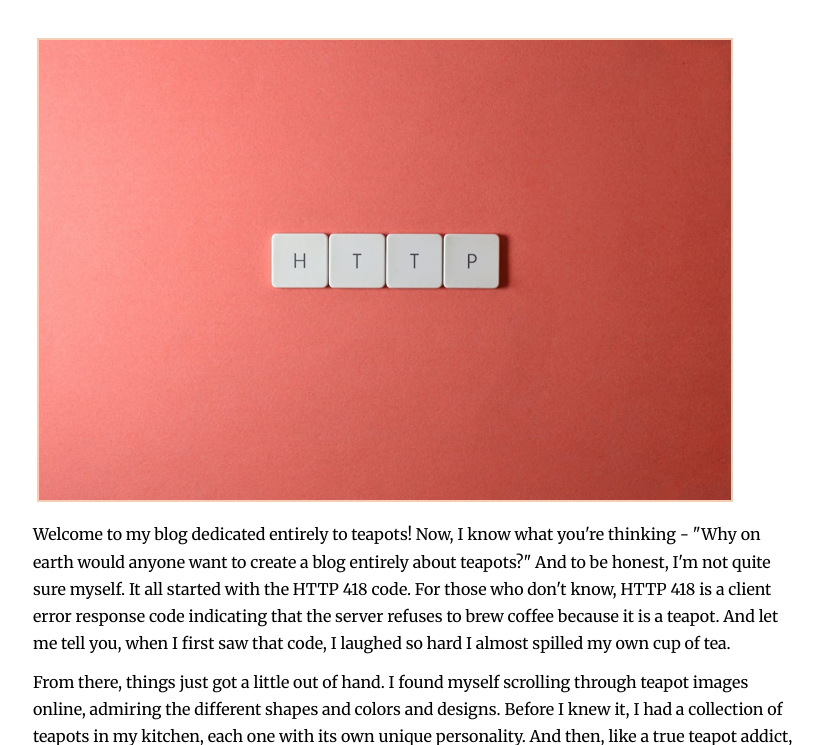
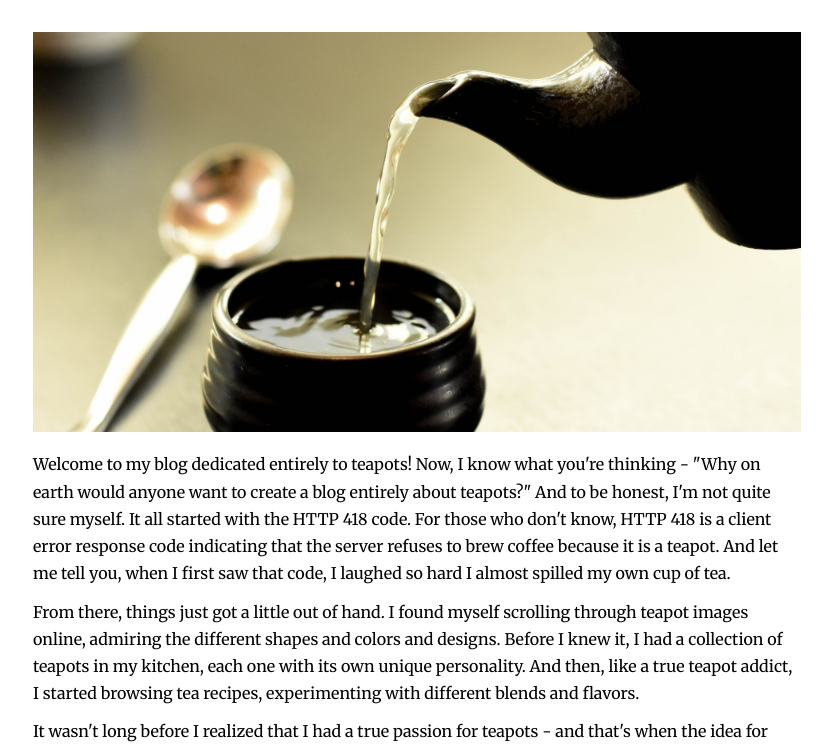
Before and after one commit to rogerb5/winter2023-cscd378-blog-final, a PHP site: page /about.html in a window 1280 px wide. Shown: the part 240-985 px from the top of the page, without its empty margins (223-1055 px from the left). Run offline with PHP 8.4, Linux system fonts and the light colour scheme.

Commit message:
add new image

```diff
--- a/about.html
+++ b/about.html
@@ -34,7 +34,8 @@
 
     <section class="about">
         <figure>
-            <img src="assets//img/7.jpg">
+            <img src="assets/img/8.jpg" class="about-pic" title="Pouring tea" alt="Pouring Tea">
+        </figure>
         <p class="about-p">
             Welcome to my blog dedicated entirely to teapots! Now, I know what you're thinking - "Why on earth would
             anyone want to create a blog entirely about teapots?" And to be honest, I'm not quite sure myself. It
--- a/css/style.css
+++ b/css/style.css
@@ -272,6 +272,12 @@ section.about p {
     margin-top: 0.7rem;
 }
 
+.about-pic {
+    width: 100%;
+    height: 400px;
+    object-fit: cover;
+}
+
 /* LOGIN.html page styles ************************/
 section.form-section {
     display: flex;
```
Also changed, not shown: assets/img/8.jpg (added). Lines whose indentation alone changed are shown as unchanged.
